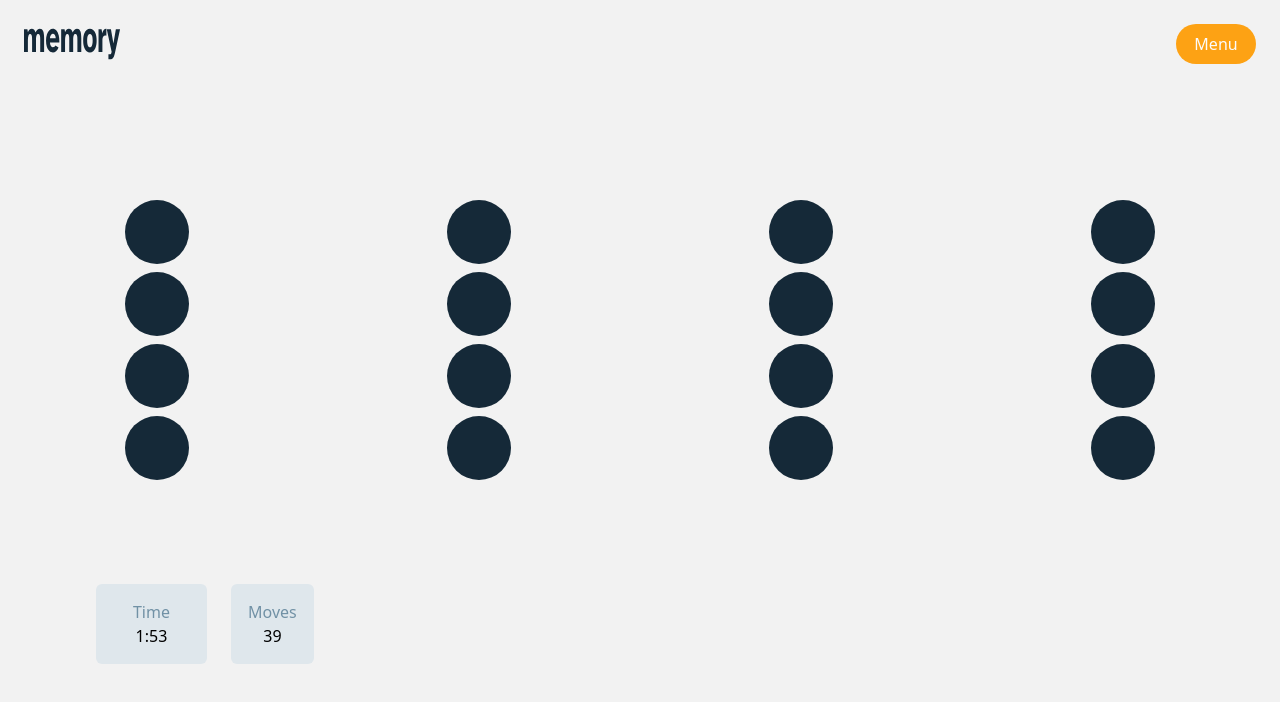
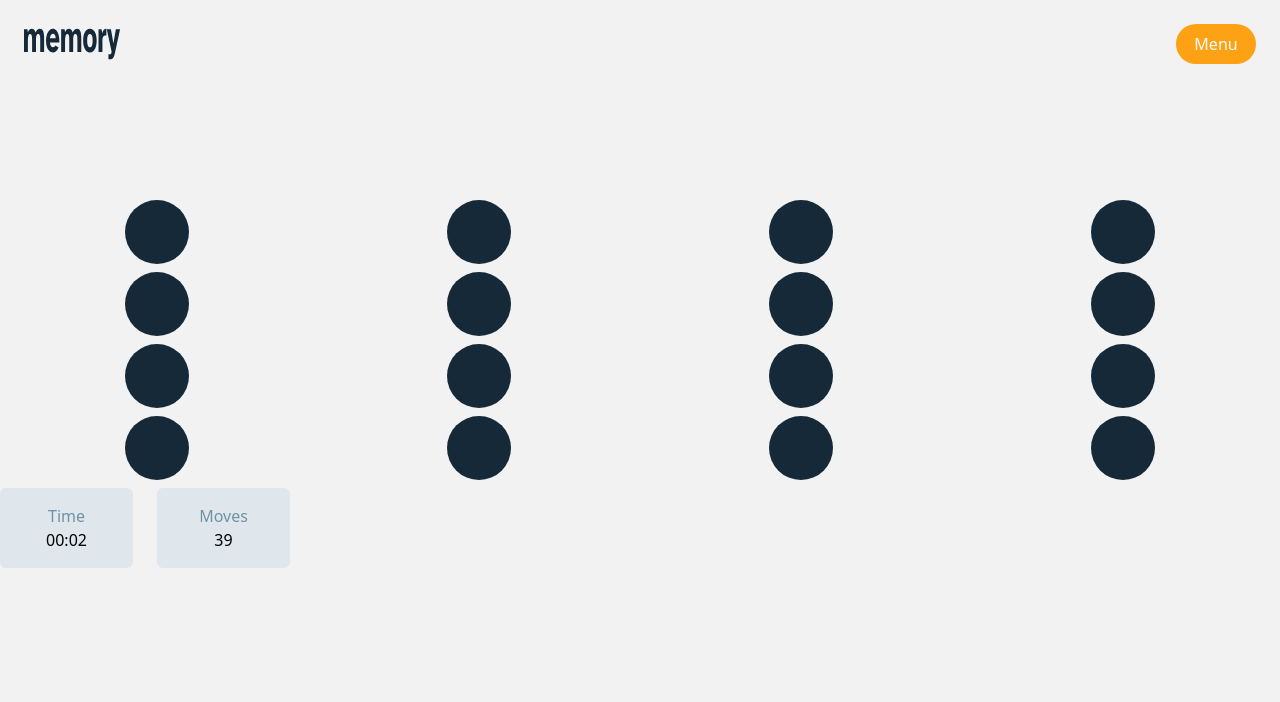
Before and after one commit to schincharauli/React-Memory-game, a React (Vite) app: page / in a window 1280 px wide. Both pictures are taken after a click on the button "Start Game". Shown: the top 702 px of the page. Built offline with nearby package versions, Linux system fonts and the light colour scheme.

Commit message:
added stopwatch function that starts when the window is load

```diff
--- a/package.json
+++ b/package.json
@@ -14,7 +14,8 @@
     "lodash": "^4.17.21",
     "react": "^18.2.0",
     "react-dom": "^18.2.0",
-    "react-router-dom": "^6.11.2"
+    "react-router-dom": "^6.11.2",
+    "react-timer-hook": "^3.0.6"
   },
   "devDependencies": {
     "@types/react": "^18.0.28",
--- a/src/components/Card.jsx
+++ b/src/components/Card.jsx
@@ -53,7 +53,26 @@ function Card(props) {
     meteor,
   ];
 
+  // stopwatch
+  const [time, setTime] = useState(0);
+  const [process, setProcess] = useState(true);
+
+  useEffect(() => {
+    let interval;
+    if (process) {
+      interval = setInterval(() => {
+        setTime((prevTime) => prevTime + 10);
+      }, 10);
+    } else if (!process) {
+      clearInterval(interval);
+    }
+    return () => clearInterval(interval);
+  }, [process]);
+
+  // shaffled card for by for
   const shuffledFor = mainArray.sort((a, b) => 0.5 - Math.random());
+
+  // main function to generate the cards
   const generate = () => {
     return mainArray.map((number, index) => {
       return {
@@ -66,7 +85,7 @@ function Card(props) {
   };
 
   const [rotate, setRotate] = useState(generate());
-
+  // rotation function
   const rotateHandler = (rotatedObjects) => {
     const matchHandler = (match) => match.clicked;
     const response = rotate.find(matchHandler);
@@ -79,7 +98,8 @@ function Card(props) {
       });
       setTimeout(() => {
         setRotate(updatedRotate);
-      }, 3000);
+      }, 1000);
+
       return;
     }
 
@@ -93,7 +113,6 @@ function Card(props) {
     setRotate(updatedRotate);
     console.log("clicked");
   };
-
   return (
     <div className="bg-bgColorLight min-h-screen">
       <div className="flex p-6 justify-between items-center">
@@ -123,19 +142,22 @@ function Card(props) {
           </div>
         ))}
 
-        <div className="flex justify-center gap-6 pt-24 pl-24">
+        <div className="flex justify-center gap-6 ">
           <div className="w-48 h-20 bg-outlineColor rounded-md flex flex-col justify-center text-center">
             <p className="text-textColorGrey">Time</p>
-            <p>1:53</p>
+            <div>
+              <span>{("0" + Math.floor((time / 60000) % 60)).slice(-2)}:</span>
+              <span>{("0" + Math.floor((time / 1000) % 60)).slice(-2)}</span>
+            </div>
           </div>
-          <div className="w-36 h-20 bg-outlineColor rounded-md flex flex-col justify-center text-center">
+          <div className="w-48 h-20 bg-outlineColor rounded-md flex flex-col justify-center text-center">
             <p className="text-textColorGrey">Moves</p>
             <p>39</p>
           </div>
+          <div></div>
         </div>
       </div>
     </div>
   );
 }
-
 export default Card;
```
Also changed, not shown: 1 other file (tests, documents, lock files or other folders).
